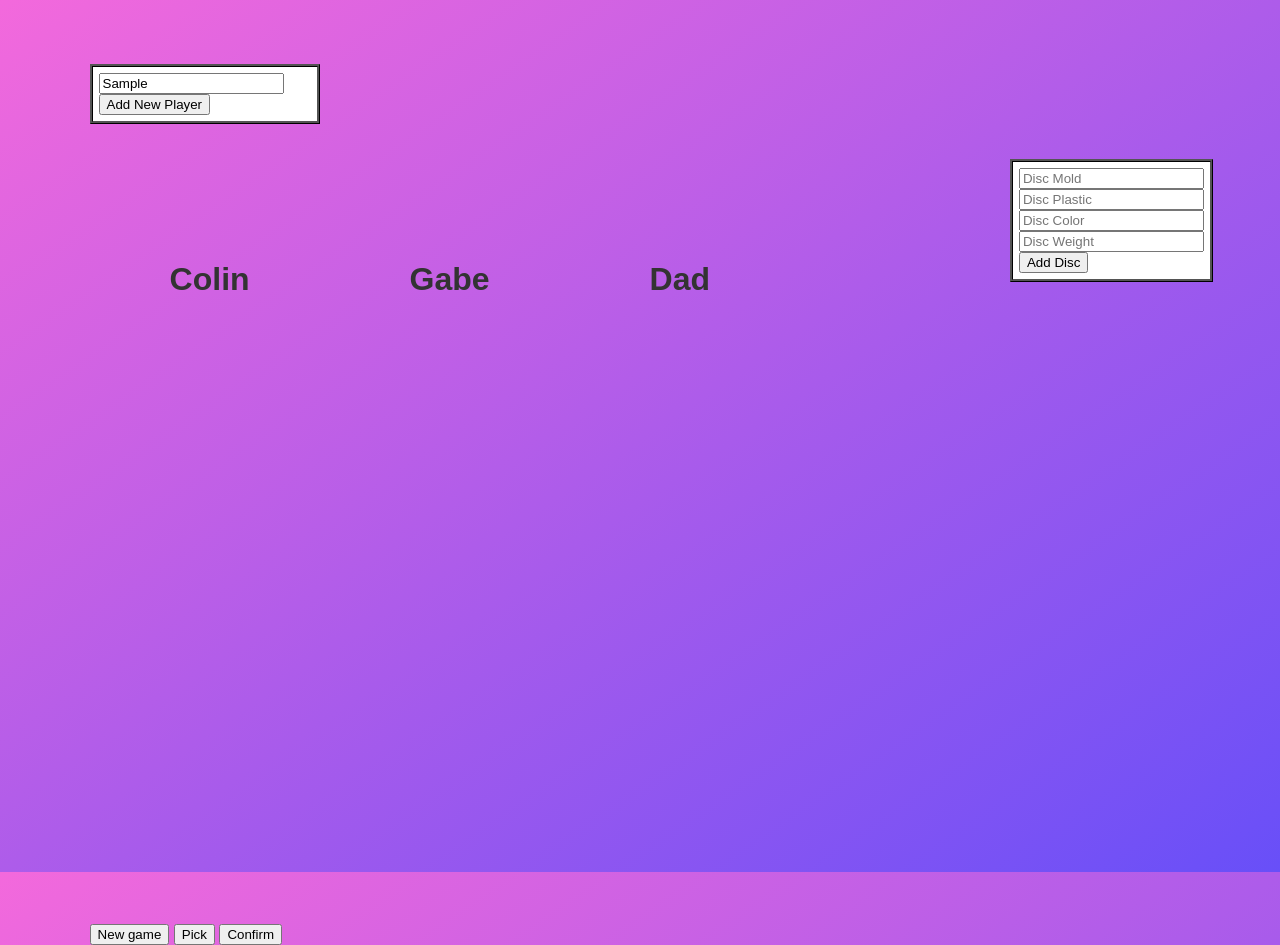
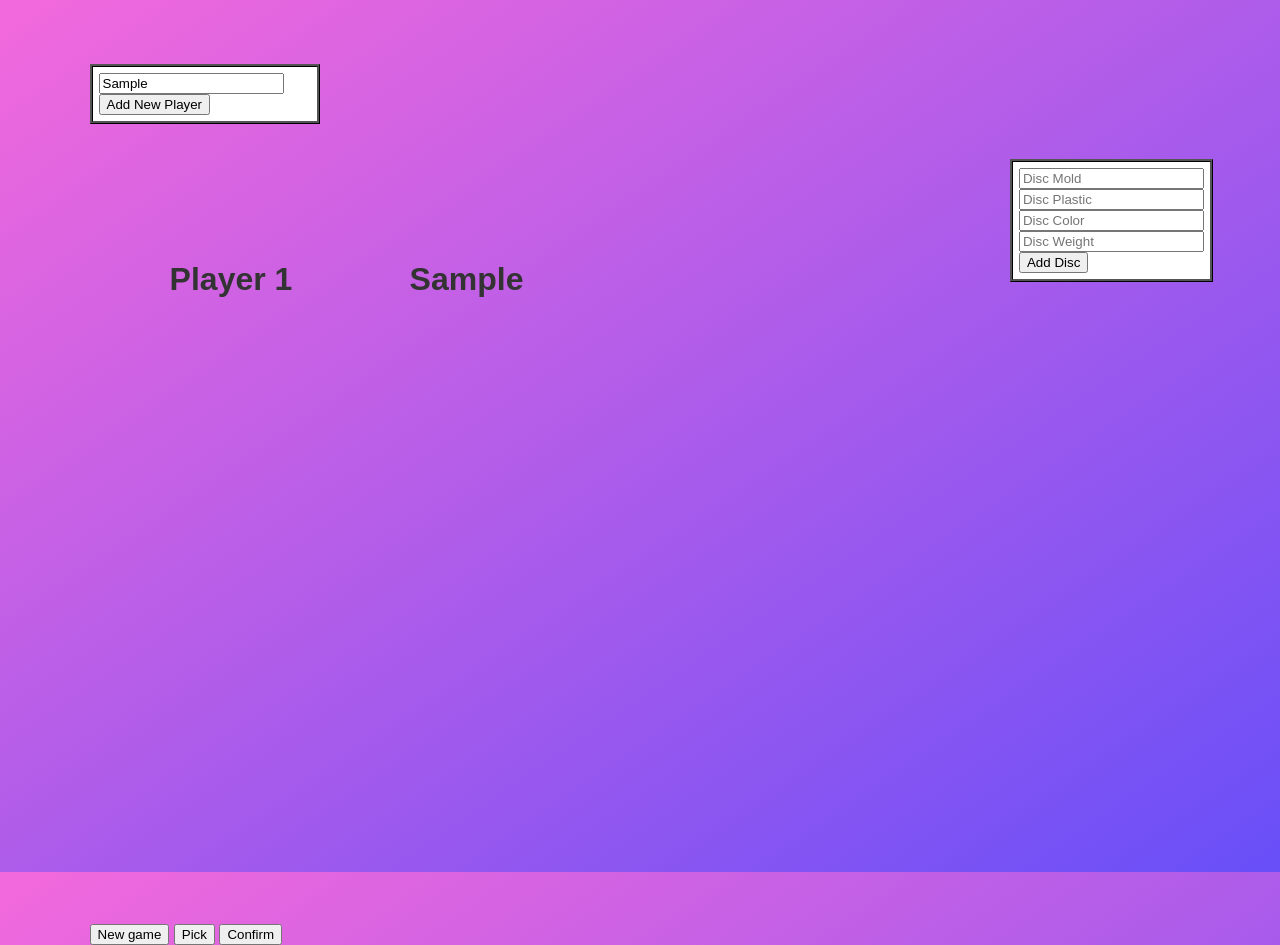
Before and after one commit to ColinBeuttler/whiteElephant, a plain HTML site: page index.html in a window 1280 px wide. Both pictures are taken after typing "Sample" into the empty fields and a click on the button "Add New Player". Drawn offline with Linux system fonts and the light colour scheme.

Commit message:
playerhtml

```diff
--- a/app.js
+++ b/app.js
@@ -12,11 +12,7 @@ class Player {
 class PlayerAdd {
   constructor() {
     // button Calls
-    btnPlayerForm.addEventListener(
-      "click",
-      this._createPlayer,
-      this._renderPlayer
-    );
+    btnPlayerForm.addEventListener("click", this._createPlayer.bind(this));
   }
   // button Functions
   _createPlayer(e) {
@@ -33,12 +29,12 @@ class PlayerAdd {
 
     playerObj.push(player);
     console.log(playerObj);
-    return playerObj;
+    this._renderPlayer(player);
   }
 
-  _renderPlayer(playerObj) {
+  _renderPlayer(Player) {
     let html = `<div class="boxclass">
-    <h1>${playerObj.player}</h1>
+    <h1>${Player.name}</h1>
     <div class="playerDisc">
     </div>
   </div>`;
--- a/index.html
+++ b/index.html
@@ -26,26 +26,26 @@
       </form>
     </div>
     <div class="boxclass">
-      <h1>Colin</h1>
+      <h1>Player 1</h1>
       <div class="playerDisc">
         <!-- <select id="selector"></select> -->
         <p id="Name1"></p>
       </div>
     </div>
-    <div class="boxclass">
+    <!-- <div class="boxclass">
       <h1>Gabe</h1>
       <div class="playerDisc">
         <!-- <select id="selector"></select> -->
-        <p id="Name2"></p>
+        <!-- <p id="Name2"></p>
       </div>
-    </div>
-    <div class="boxclass">
+    </div> -->
+    <!-- <div class="boxclass">
       <h1>Dad</h1>
       <div class="playerDisc">
         <!-- <select id="selector"></select> -->
-        <p id="Name3"></p>
+        <!-- <p id="Name3"></p>
       </div>
-    </div>
+    </div> -->
 
     <div class="discdisplay"></div>
 
```
